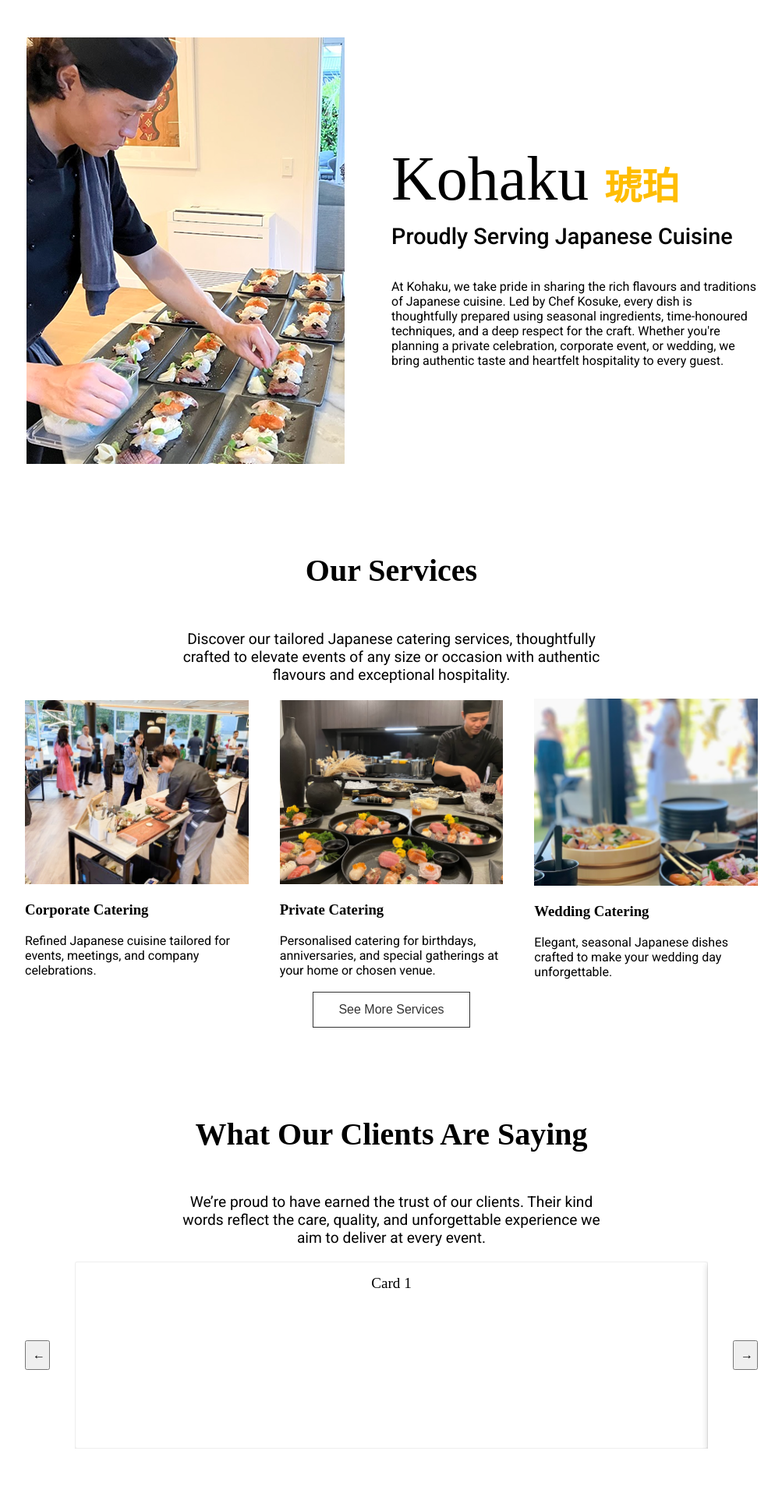
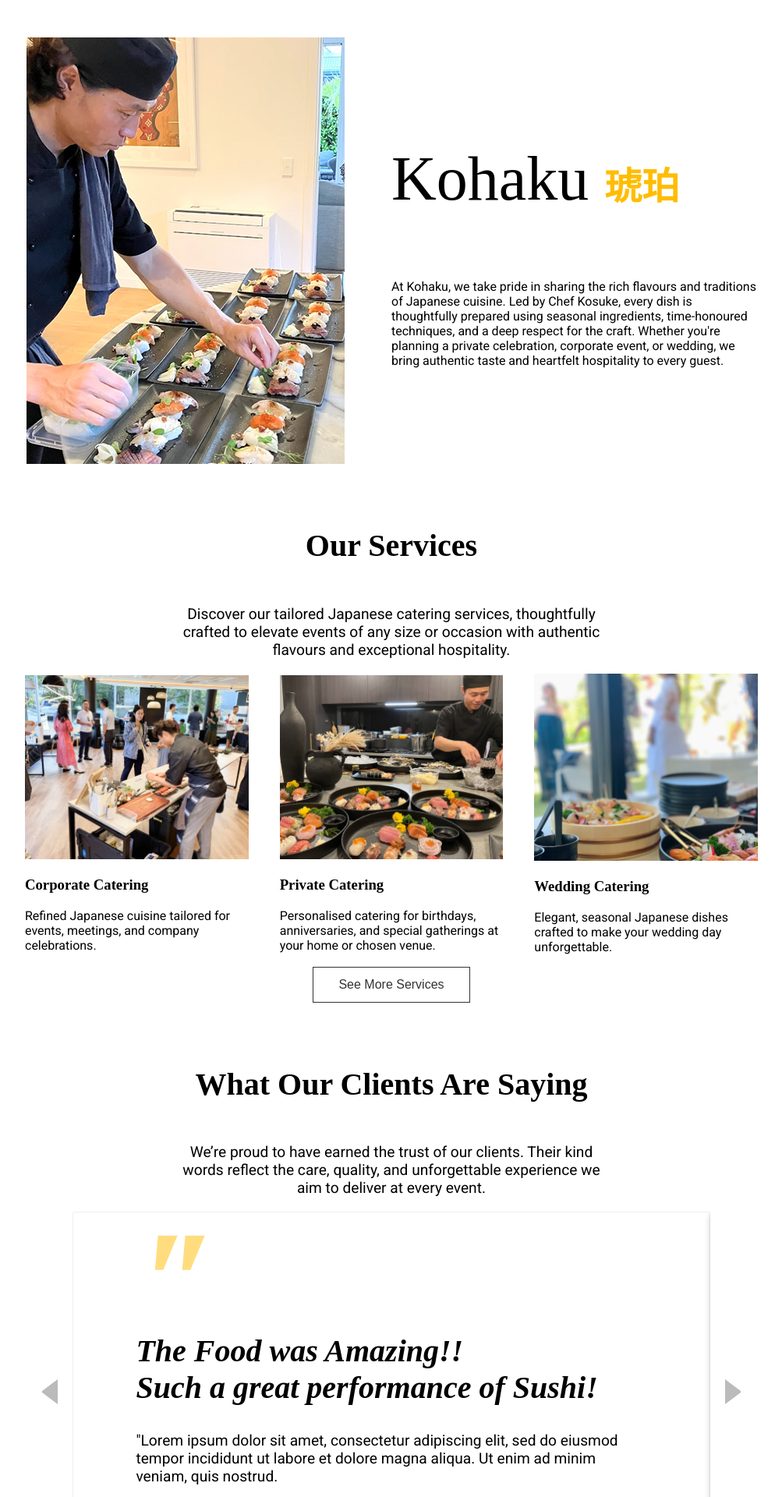
Before and after one commit to Masamist/Kohaku, a Jekyll site: the page built from index.markdown, in a window 1280 px wide. Shown: the top 1920 px of the page at 78% size, without its empty margins (138-1141 px from the left). Built offline with Jekyll 4.4.1, drawn with Linux system fonts in a browser that asks for light colours; some web fonts are replaced; some of the changed text lies outside the part shown.

Commit message:
add card

```diff
--- a/_layouts/home.html
+++ b/_layouts/home.html
@@ -13,9 +13,10 @@
   <header>
       <!-- Header content goes here -->
   </header>
-  <main class="wrapper">
+  <main>
     <!-- Home Intro -->
-    <section class="intro_container">
+    <section class="wrapper">
+      <div class="intro_container">
         <img src="/assets/images/home_intro.png" alt='Chef cooking image'>
         <div>
           <h2 class="intro_header">Kohaku <span class="intro_kanji">琥珀</span></h2>
@@ -29,11 +30,14 @@
           authentic taste and heartfelt hospitality to every guest.
           </p>
         </div>
+      </div>
+
     </section>
 
 
     <!-- Home Services -->
-    <section class="container">
+    <section class="wrapper">
+      <div class="container">
         <h2 class="heading">Our Services</h2>
         <div class="description-container">
           <p class="description">Discover our tailored Japanese catering services,
@@ -51,11 +55,13 @@
             </div>
           {% endfor %}
         </div>
-      <button class="btn-outline">See More Services</button>
+        <button class="btn outline">See More Services</button>
+      </div>
     </section>
 
     <!-- Home Feedback -->
-    <section class="container">
+    <section class="wrapper">
+      <div class="container">
         <h2 class="heading">What Our Clients Are Saying</h2>
         <div class="description-container">
           <p class="description">We’re proud to have earned the trust of
@@ -66,19 +72,32 @@
 
         <div class="feedback-container">
           <div class="slider-controls">
-          <button onclick="slideLeft()">←</button>
+            <button onclick="slideLeft()"  class="arrow-btn left"></button>
           </div>
           <div class="slider-container">
 
             <div class="slider-track" id="slider">
-            <div class="card">Card 1</div>
+              <div class="card">
+                <h1 class="feedback-header">
+                  <span class="quotation-mark">"</span><br />
+                  The Food was Amazing!!<br />Such a great performance of Sushi!
+                </h1>
+                <p>
+                  "Lorem ipsum dolor sit amet, consectetur adipiscing elit,
+                  sed do eiusmod tempor incididunt ut labore et dolore magna aliqua.
+                  Ut enim ad minim veniam, quis nostrud.
+                </p>
+                <p class="feedback-client-name">John Doe / Smith Corporation</p>
+              </div>
               <div class="card">Card 2</div>
               <div class="card">Card 3</div>
             </div>
           </div>
           <div class="slider-controls">
-          <button onclick="slideRight()">→</button>
+            <button onclick="slideLeft()" class="arrow-btn right"></button>
           </div>
+        </div>
+
       </div>
 
 
@@ -99,9 +118,9 @@
     <!-- Home Question -->
     <section class="question_container">
       <div>
-        <h2 class="intro_header">Have a question?</h2>
-        <h4 class="intro_subheader">Reach out now—we’re here to help.</h4>
-        <button class="btn-outline">Contact Us</button>
+        <h2 class="question_header">Have a question?</h2>
+        <h4 class="question_subheader">Reach out now—we’re here to help.</h4>
+        <button class="btn outline-white">Contact Us</button>
       </div>
     </section>
 
--- a/assets/kohaku.css
+++ b/assets/kohaku.css
@@ -1,3 +1,7 @@
+body {
+  margin: 0;
+  padding: 0;
+}
 h4, p {
   font-family: "Roboto", sans-serif;
 }
@@ -21,66 +25,29 @@ h4, p {
   font-size: 1.2rem;
   text-align: center;
 }
-
-.btn-outline {
-  background-color: #ffffff; /* Green */
-  border: 1px solid #333;
-  color: #333;
+.btn {
   padding: .8rem 2rem;
   text-align: center;
   text-decoration: none;
   display: inline-block;
   font-size: 16px;
+  transition: background-color 0.3s ease;
+}
+.btn:hover {
+  opacity: 0.5;
 }
 
-/**
- * slider
- */
- .feedback-container {
-  width: 100%;
-  display: flex;
-  flex-direction: row;
-  align-items: center;
-  gap:2rem;
- }
- .slider-container {
-    overflow: hidden;
-    width: 100%;
-    max-width: 880px;
-    margin: 0 auto;
-    flex-grow: 8;
-  }
+.btn.outline {
+  background-color: #ffffff; /* Green */
+  border: 1px solid #333;
+  color: #333;
+}
+.btn.outline-white {
+  background-color: transparent; /* Green */
+  border: 1px solid #fff;
+  color: #fff;
+}
 
-  .slider-track {
-    display: flex;
-    transition: transform 1s ease;
-  }
-
-  .card {
-    min-width: 100%;
-    height: 15rem;
-    padding: 1rem;
-    box-sizing: border-box;
-    background: #ffffff;
-    border: 1px solid #eee;
-    border-radius: 3px;
-    text-align: center;
-    font-size: 1.2rem;
-    box-shadow: 0 4px 8px 0 rgba(0,0,0,0.2);
-    transition: 0.3s;
-  }
-
-  .slider-controls {
-    text-align: center;
-    flex-grow: 1;
-
-  }
-
-  .slider-controls button {
-    padding: 0.5rem 0.5rem;
-    font-size: 1rem;
-    width: 2rem;
-  }
 
 /**
  * Wrapper
@@ -206,37 +173,117 @@ h4, p {
 }
 
 /**
+ * Home_feedback
+ */
+ .feedback-container {
+  width: 100%;
+  display: flex;
+  flex-direction: row;
+  align-items: center;
+  gap: 1%;
+ }
+ /**
+ * slider
+ */
+.slider-container {
+  overflow: hidden;
+  width: 100%;
+  max-width: 880px;
+  margin: 0 auto;
+  flex-grow: 7;
+}
+
+.slider-track {
+  display: flex;
+  transition: transform 1s ease;
+}
+
+.card {
+  min-width: 100%;
+  height: auto;
+  padding: 1rem;
+  box-sizing: border-box;
+  background: #ffffff;
+  border: 1px solid #eee;
+  border-radius: 3px;
+  font-size: 1.2rem;
+  box-shadow: 0 4px 8px 0 rgba(0,0,0,0.2);
+  transition: 0.3s;
+  padding: 3rem 5rem;
+}
+
+.slider-controls {
+  text-align: center;
+  flex-grow: 1;
+}
+
+.arrow-btn {
+  width: 0;
+  height: 0;
+  background: transparent;
+  border: none;
+  cursor: pointer;
+  margin: 10px;
+}
+
+.arrow-btn.left {
+  border-top: 15px solid transparent;
+  border-bottom: 15px solid transparent;
+  border-right: 20px solid #bbb;
+}
+.arrow-btn.left:hover {
+  opacity: 0.5;
+}
+.arrow-btn.right {
+  border-top: 15px solid transparent;
+  border-bottom: 15px solid transparent;
+  border-left: 20px solid #bbb;
+}
+.arrow-btn.right:hover{
+  opacity: 0.5;
+}
+.feedback-header {
+  font-size: 2.5rem;
+  font-style: italic;
+}
+.quotation-mark {
+  font-family:Cambria, Cochin, Georgia, Times, 'Times New Roman', serif;
+  font-size: 10rem;
+  line-height: 0%;
+  color: #ffbd02;
+  opacity: 0.5;
+}
+
+
+/**
  * Home_question
  */
 .question_container {
   display: flex;
   flex-direction: column;
-  justify-content: space-between;
+  justify-content: center;
   align-items: center;
   gap: 2.5rem;
   background-image: url('/assets/images/home_question.png');
   background-repeat: no-repeat;
+  background-position: top right;
   background-attachment: fixed;
   background-size: cover;
-  min-height: 30rem;
+  min-height: 40rem;
 }
-.intro_container div {
-  width: 50%;
+.question_container div {
+  display: flex;
+  flex-direction: column;
+  align-items: center;
 }
-.intro_container div img {
-  width: 100%;
+.question_container div h2, h4 {
+  color: #fff;
+  text-align: center;
 }
-
-@media screen and (max-width: 800px) {
-  .intro_container {
-    flex-direction: column;
-    width: 100%;
-    justify-content: space-between;
-    align-items: first baseline;
-    gap: 3rem;
-    max-width: 600px;
-  }
-  .intro_container div {
-    width: 100%;
-  }
+.question_header {
+  font-size: 4rem;
 }
+.feedback-client-name {
+  text-align: right;
+  font-weight: 500;
+}
```
Lines whose indentation alone changed are shown as unchanged.
